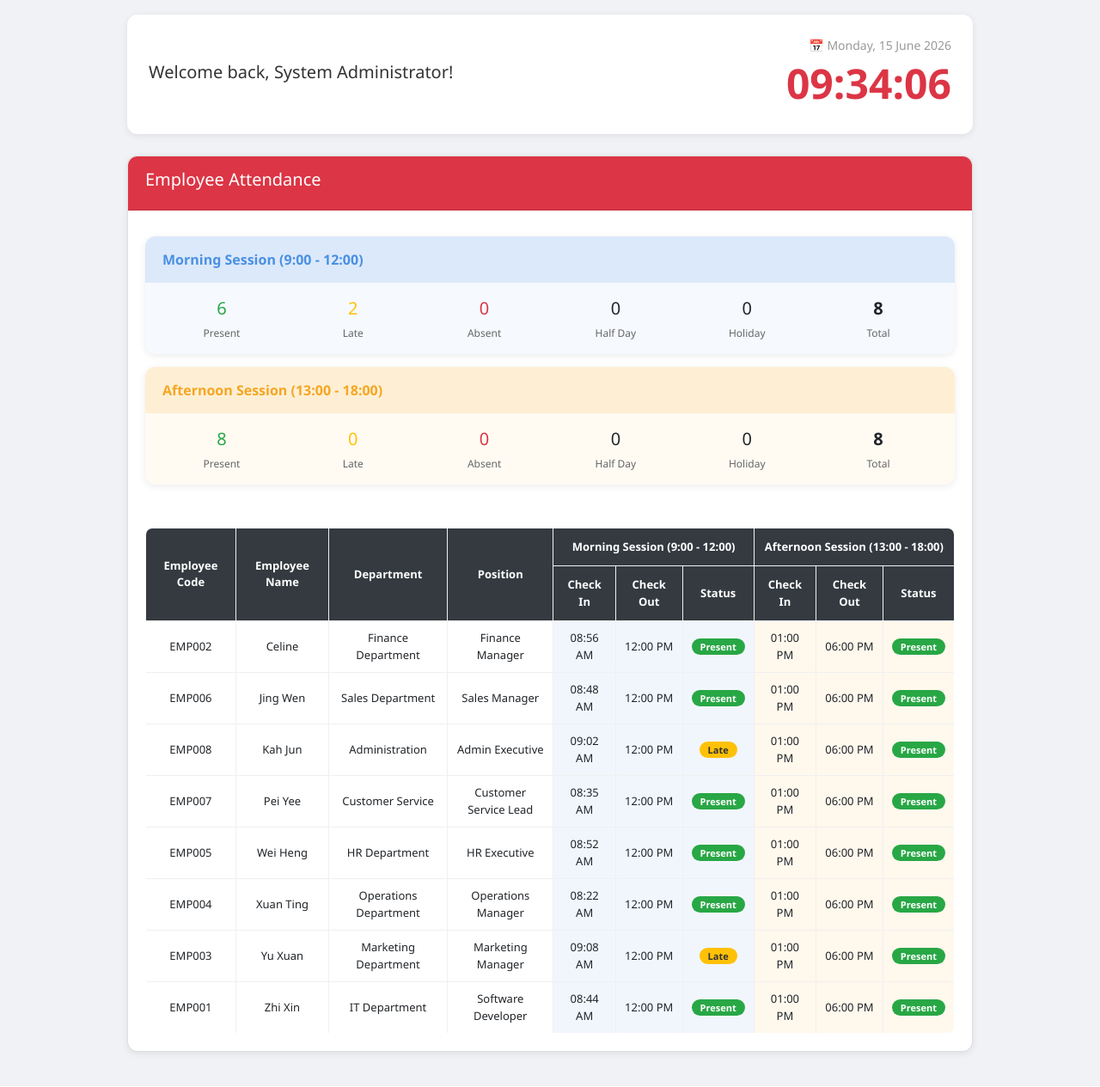
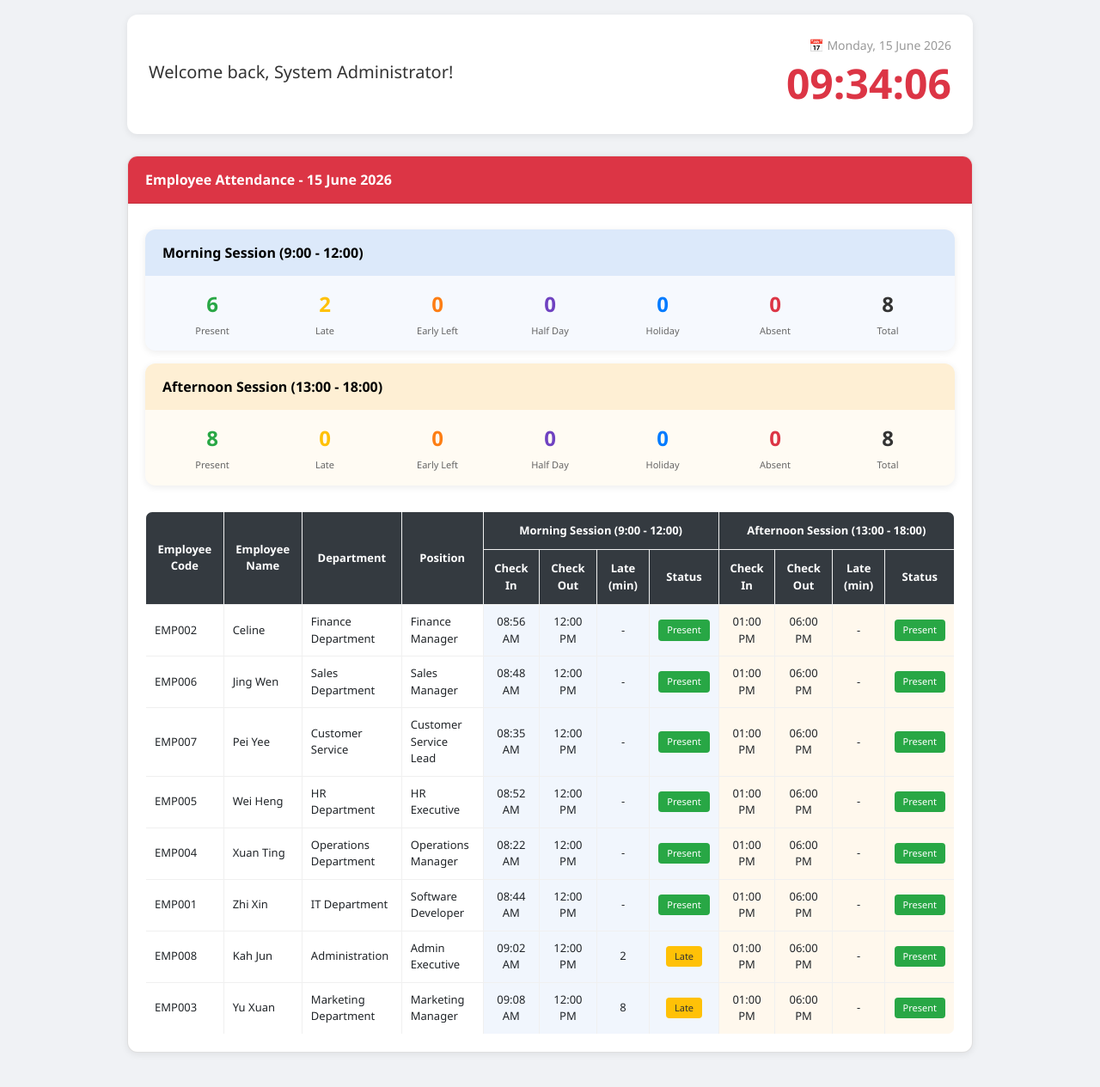
Before and after one commit to Pan-Zhi-Xin/TSE_PROJECT_Employee_Attendance_System, a PHP site: page /TSE_PROJECT/Admin/dashboard_admin.php in a window 1280 px wide. Shown: the part 163-1428 px from the top of the page at 86% size. Run offline with PHP 8.4, Linux system fonts and the light colour scheme; a user stored in the database is signed in; data comes from the database, SQL or seed files in the repository.

Commit message:
fix status display (dashboard admin)

```diff
--- a/TSE_PROJECT/Admin/dashboard_admin.css
+++ b/TSE_PROJECT/Admin/dashboard_admin.css
@@ -64,6 +64,7 @@ body {
     font-weight: bold;
     font-size: 16px;
 }
+
 .card-body {
     padding: 20px;
 }
@@ -120,19 +121,21 @@ body {
     background: rgba(245, 166, 35, 0.15);
 }
 
-/* Status Badges */
-.badge {
+/* Status Badges - Matching Report View */
+.status-badge {
+    display: inline-block;
     padding: 4px 10px;
-    border-radius: 20px;
+    border-radius: 4px;
     font-size: 11px;
-    display: inline-block;
+    font-weight: 500;
 }
 
-.badge-success { background: #28a745; color: white; }
-.badge-warning { background: #ffc107; color: #333; }
-.badge-danger { background: #dc3545; color: white; }
-.badge-info { background: #17a2b8; color: white; }
-.badge-primary { background: #4A90E2; color: white; }
+.status-present { background: #28a745; color: white; }
+.status-late { background: #ffc107; color: #333; }
+.status-absent { background: #dc3545; color: white; }
+.status-half-day { background: #6f42c1; color: white; }
+.status-holiday { background: #007bff; color: white; }
+.status-early-left { background: #fd7e14; color: white; }
 
 /* Summary Cards Styles */
 .summary-cards {
@@ -140,7 +143,7 @@ body {
     display: flex;
     flex-direction: column;
     gap: 15px;
-    margin-bottom: 50px;
+    margin-bottom: 30px;
 }
 
 .summary-card {
@@ -168,12 +171,12 @@ body {
 
 .morning-card .summary-card-header {
     background: rgba(74, 144, 226, 0.15);
-    color: #4A90E2;
+    color: black;
 }
 
 .afternoon-card .summary-card-header {
     background: rgba(245, 166, 35, 0.15);
-    color: #F5A623;
+    color: black;
 }
 
 .summary-card-body {
@@ -194,22 +197,25 @@ body {
 }
 
 .stat-value {
-    font-size: 20px;
+    font-size: 24px;
     margin-bottom: 5px;
-    font-weight: 500;
+    font-weight: 600;
 }
 
 .stat-label {
-    font-size: 12px;
+    font-size: 11px;
     color: #666;
 }
 
-.morning-card .stat-value.present { color: #28a745; }
-.morning-card .stat-value.late { color: #ffc107; }
-.morning-card .stat-value.absent { color: #dc3545; }
-.morning-card .stat-value.total { font-weight: bold; }
+/* Stat colors matching status badges */
+.stat-value.present { color: #28a745; }
+.stat-value.late { color: #ffc107; }
+.stat-value.early-left { color: #fd7e14; }
+.stat-value.half-day { color: #6f42c1; }
+.stat-value.holiday { color: #007bff; }
+.stat-value.absent { color: #dc3545; }
+.stat-value.total { color: #333; font-weight: bold; }
 
-.afternoon-card .stat-value.present { color: #28a745; }
-.afternoon-card .stat-value.late { color: #ffc107; }
-.afternoon-card .stat-value.absent { color: #dc3545; }
-.afternoon-card .stat-value.total { font-weight: bold;}
+.text-center {
+    text-align: center;
+}
--- a/TSE_PROJECT/Admin/dashboard_admin.php
+++ b/TSE_PROJECT/Admin/dashboard_admin.php
@@ -71,19 +71,71 @@ $morning_late = 0;
 $morning_absent = 0;
 $morning_half_day = 0;
 $morning_holiday = 0;
+$morning_left_early = 0;
 
-$morning_stats = "SELECT a.status FROM attendance_records a
+$morning_stats = "SELECT a.status, a.check_out_time, a.check_in_time, a.late_minutes
+                  FROM attendance_records a
                   JOIN employees e ON a.employee_id = e.employee_id
                   JOIN users u ON e.user_id = u.user_id
                   WHERE a.record_date = '$today' AND a.session = 'morning'
                   AND u.role = 'employee' AND u.status = 'Active'";
 $morning_result = mysqli_query($conn, $morning_stats);
+
+// Check if query failed
+if(!$morning_result) {
+    $morning_result = [];
+    $morning_present = $morning_late = $morning_absent = $morning_half_day = $morning_holiday = $morning_left_early = 0;
+} else {
+    while($row = mysqli_fetch_assoc($morning_result)) {
+        $status = $row['status'];
+        // Check for left early (if checked out before session end)
+        $check_out = $row['check_out_time'];
+        $is_early = false;
+        if($check_out && $check_out < $morning_end) {
+            $is_early = true;
+        }
+
+        if($is_early && ($status == 'present' || $status == 'late')) {
+            $morning_left_early++;
+        } elseif($status == 'present') {
+            $morning_present++;
+        } elseif($status == 'late') {
+            $morning_late++;
+        } elseif($status == 'half_day') {
+            $morning_half_day++;
+        } elseif($status == 'holiday') {
+            $morning_holiday++;
+        } elseif($status == 'left_early') {
+            $morning_left_early++;
+        } else {
+            $morning_absent++;
+        }
+    }
+}
 while($row = mysqli_fetch_assoc($morning_result)) {
-    if($row['status'] == 'present') $morning_present++;
-    elseif($row['status'] == 'late') $morning_late++;
-    elseif($row['status'] == 'half_day') $morning_half_day++;
-    elseif($row['status'] == 'holiday') $morning_holiday++;
-    else $morning_absent++;
+    $status = $row['status'];
+    // Check for left early (if checked out before session end)
+    $check_out = $row['check_out_time'];
+    $is_early = false;
+    if($check_out && $check_out < $morning_end) {
+        $is_early = true;
+    }
+
+    if($is_early && ($status == 'present' || $status == 'late')) {
+        $morning_left_early++;
+    } elseif($status == 'present') {
+        $morning_present++;
+    } elseif($status == 'late') {
+        $morning_late++;
+    } elseif($status == 'half_day') {
+        $morning_half_day++;
+    } elseif($status == 'holiday') {
+        $morning_holiday++;
+    } elseif($status == 'left_early') {
+        $morning_left_early++;
+    } else {
+        $morning_absent++;
+    }
 }
 
 // Afternoon session stats (only active employees)
@@ -92,45 +144,124 @@ $afternoon_late = 0;
 $afternoon_absent = 0;
 $afternoon_half_day = 0;
 $afternoon_holiday = 0;
+$afternoon_left_early = 0;
 
-$afternoon_stats = "SELECT a.status FROM attendance_records a
+$afternoon_stats = "SELECT a.status, a.check_out_time, a.check_in_time, a.late_minutes
+                    FROM attendance_records a
                     JOIN employees e ON a.employee_id = e.employee_id
                     JOIN users u ON e.user_id = u.user_id
                     WHERE a.record_date = '$today' AND a.session = 'afternoon'
                     AND u.role = 'employee' AND u.status = 'Active'";
 $afternoon_result = mysqli_query($conn, $afternoon_stats);
+
+// Check if query failed
+if(!$afternoon_result) {
+    $afternoon_result = [];
+    $afternoon_present = $afternoon_late = $afternoon_absent = $afternoon_half_day = $afternoon_holiday = $afternoon_left_early = 0;
+} else {
+    while($row = mysqli_fetch_assoc($afternoon_result)) {
+        $status = $row['status'];
+        // Check for left early (if checked out before session end)
+        $check_out = $row['check_out_time'];
+        $is_early = false;
+        if($check_out && $check_out < $afternoon_end) {
+            $is_early = true;
+        }
+
+        if($is_early && ($status == 'present' || $status == 'late')) {
+            $afternoon_left_early++;
+        } elseif($status == 'present') {
+            $afternoon_present++;
+        } elseif($status == 'late') {
+            $afternoon_late++;
+        } elseif($status == 'half_day') {
+            $afternoon_half_day++;
+        } elseif($status == 'holiday') {
+            $afternoon_holiday++;
+        } elseif($status == 'left_early') {
+            $afternoon_left_early++;
+        } else {
+            $afternoon_absent++;
+        }
+    }
+}
 while($row = mysqli_fetch_assoc($afternoon_result)) {
-    if($row['status'] == 'present') $afternoon_present++;
-    elseif($row['status'] == 'late') $afternoon_late++;
-    elseif($row['status'] == 'half_day') $afternoon_half_day++;
-    elseif($row['status'] == 'holiday') $afternoon_holiday++;
-    else $afternoon_absent++;
+    $status = $row['status'];
+    // Check for left early (if checked out before session end)
+    $check_out = $row['check_out_time'];
+    $is_early = false;
+    if($check_out && $check_out < $afternoon_end) {
+        $is_early = true;
+    }
+
+    if($is_early && ($status == 'present' || $status == 'late')) {
+        $afternoon_left_early++;
+    } elseif($status == 'present') {
+        $afternoon_present++;
+    } elseif($status == 'late') {
+        $afternoon_late++;
+    } elseif($status == 'half_day') {
+        $afternoon_half_day++;
+    } elseif($status == 'holiday') {
+        $afternoon_holiday++;
+    } elseif($status == 'left_early') {
+        $afternoon_left_early++;
+    } else {
+        $afternoon_absent++;
+    }
 }
 
 $employee_query = "SELECT u.name, e.employee_id, e.employee_code, e.department, e.position,
-                          m.check_in_time as morning_in, m.check_out_time as morning_out, m.status as morning_status,
-                          a.check_in_time as afternoon_in, a.check_out_time as afternoon_out, a.status as afternoon_status
+                          m.check_in_time as morning_in, m.check_out_time as morning_out, m.status as morning_status, m.late_minutes as morning_late,
+                          a.check_in_time as afternoon_in, a.check_out_time as afternoon_out, a.status as afternoon_status, a.late_minutes as afternoon_late
                    FROM employees e
                    JOIN users u ON e.user_id = u.user_id
                    LEFT JOIN attendance_records m ON e.employee_id = m.employee_id AND m.record_date = '$today' AND m.session = 'morning'
                    LEFT JOIN attendance_records a ON e.employee_id = a.employee_id AND a.record_date = '$today' AND a.session = 'afternoon'
                    WHERE u.role = 'employee' AND u.status = 'Active'
-                   ORDER BY u.name";
+                   ORDER BY
+                       CASE
+                           WHEN m.status = 'present' THEN 1
+                           WHEN m.status = 'late' THEN 2
+                           WHEN m.status = 'half_day' THEN 3
+                           WHEN m.status = 'holiday' THEN 4
+                           WHEN m.status = 'left_early' THEN 5
+                           WHEN m.status = 'absent' THEN 6
+                           ELSE 7
+                       END,
+                       u.name ASC";
 $employee_result = mysqli_query($conn, $employee_query);
 
-// Function to get badge class and text based on status
-function getStatusBadge($status) {
+// Check if employee query failed
+if(!$employee_result) {
+    $employee_result = [];
+}
+
+// Function to get badge class and text based on status (matching report view)
+function getStatusBadge($status, $check_out_time = null, $session_end = null) {
+    // Check for left early
+    $is_early = false;
+    if($check_out_time && $session_end && $check_out_time < $session_end) {
+        $is_early = true;
+    }
+
+    if($is_early && ($status == 'present' || $status == 'late')) {
+        return ['class' => 'status-early-left', 'text' => 'Early Left'];
+    }
+
     switch($status) {
         case 'present':
-            return ['class' => 'badge-success', 'text' => 'Present'];
+            return ['class' => 'status-present', 'text' => 'Present'];
         case 'late':
-            return ['class' => 'badge-warning', 'text' => 'Late'];
+            return ['class' => 'status-late', 'text' => 'Late'];
         case 'half_day':
-            return ['class' => 'badge-info', 'text' => 'Half Day'];
+            return ['class' => 'status-half-day', 'text' => 'Half Day'];
         case 'holiday':
-            return ['class' => 'badge-primary', 'text' => 'Holiday'];
+            return ['class' => 'status-holiday', 'text' => 'Holiday'];
+        case 'left_early':
+            return ['class' => 'status-early-left', 'text' => 'Early Left'];
         default:
-            return ['class' => 'badge-danger', 'text' => 'Absent'];
+            return ['class' => 'status-absent', 'text' => 'Absent'];
     }
 }
 ?>
@@ -157,10 +288,10 @@ function getStatusBadge($status) {
 
     <div class="card">
         <div class="card-header">
-            <h5>Employee Attendance</h5>
+            Employee Attendance - <?php echo date('d F Y'); ?>
         </div>
         <div class="card-body">
-            <!-- Summary Cards at Bottom -->
+            <!-- Summary Cards -->
             <div class="summary-cards">
                 <!-- Morning Session Card -->
                 <div class="summary-card morning-card">
@@ -178,8 +309,8 @@ function getStatusBadge($status) {
                                 <div class="stat-label">Late</div>
                             </div>
                             <div class="stat-item">
-                                <div class="stat-value absent"><?php echo $morning_absent; ?></div>
-                                <div class="stat-label">Absent</div>
+                                <div class="stat-value early-left"><?php echo $morning_left_early; ?></div>
+                                <div class="stat-label">Early Left</div>
                             </div>
                             <div class="stat-item">
                                 <div class="stat-value half-day"><?php echo $morning_half_day; ?></div>
@@ -190,7 +321,11 @@ function getStatusBadge($status) {
                                 <div class="stat-label">Holiday</div>
                             </div>
                             <div class="stat-item">
-                                <div class="stat-value total"><?php echo $morning_present + $morning_late + $morning_absent + $morning_half_day + $morning_holiday; ?></div>
+                                <div class="stat-value absent"><?php echo $morning_absent; ?></div>
+                                <div class="stat-label">Absent</div>
+                            </div>
+                            <div class="stat-item">
+                                <div class="stat-value total"><?php echo $morning_present + $morning_late + $morning_left_early + $morning_half_day + $morning_holiday + $morning_absent; ?></div>
                                 <div class="stat-label">Total</div>
                             </div>
                         </div>
@@ -213,8 +348,8 @@ function getStatusBadge($status) {
                                 <div class="stat-label">Late</div>
                             </div>
                             <div class="stat-item">
-                                <div class="stat-value absent"><?php echo $afternoon_absent; ?></div>
-                                <div class="stat-label">Absent</div>
+                                <div class="stat-value early-left"><?php echo $afternoon_left_early; ?></div>
+                                <div class="stat-label">Early Left</div>
                             </div>
                             <div class="stat-item">
                                 <div class="stat-value half-day"><?php echo $afternoon_half_day; ?></div>
@@ -225,13 +360,18 @@ function getStatusBadge($status) {
                                 <div class="stat-label">Holiday</div>
                             </div>
                             <div class="stat-item">
-                                <div class="stat-value total"><?php echo $afternoon_present + $afternoon_late + $afternoon_absent + $afternoon_half_day + $afternoon_holiday; ?></div>
+                                <div class="stat-value absent"><?php echo $afternoon_absent; ?></div>
+                                <div class="stat-label">Absent</div>
+                            </div>
+                            <div class="stat-item">
+                                <div class="stat-value total"><?php echo $afternoon_present + $afternoon_late + $afternoon_left_early + $afternoon_half_day + $afternoon_holiday + $afternoon_absent; ?></div>
                                 <div class="stat-label">Total</div>
                             </div>
                         </div>
                     </div>
                 </div>
             </div>
+
             <div class="table-responsive">
                 <table class="data-table">
                     <thead>
@@ -240,44 +380,48 @@ function getStatusBadge($status) {
                             <th rowspan="2">Employee Name</th>
                             <th rowspan="2">Department</th>
                             <th rowspan="2">Position</th>
-                            <th colspan="3">Morning Session (9:00 - 12:00)</th>
-                            <th colspan="3">Afternoon Session (13:00 - 18:00)</th>
+                            <th colspan="4">Morning Session (9:00 - 12:00)</th>
+                            <th colspan="4">Afternoon Session (13:00 - 18:00)</th>
                         </tr>
                         <tr>
-                            <th class="morning-group">Check In</th>
-                            <th class="morning-group">Check Out</th>
-                            <th class="morning-group">Status</th>
-                            <th class="afternoon-group">Check In</th>
-                            <th class="afternoon-group">Check Out</th>
-                            <th class="afternoon-group">Status</th>
+                            <th>Check In</th>
+                            <th>Check Out</th>
+                            <th>Late (min)</th>
+                            <th>Status</th>
+                            <th>Check In</th>
+                            <th>Check Out</th>
+                            <th>Late (min)</th>
+                            <th>Status</th>
                         </tr>
                     </thead>
                     <tbody>
                         <?php if(mysqli_num_rows($employee_result) > 0): ?>
                             <?php while($row = mysqli_fetch_assoc($employee_result)):
-                                $morning_badge = getStatusBadge($row['morning_status']);
-                                $afternoon_badge = getStatusBadge($row['afternoon_status']);
+                                $morning_badge = getStatusBadge($row['morning_status'], $row['morning_out'], $morning_end);
+                                $afternoon_badge = getStatusBadge($row['afternoon_status'], $row['afternoon_out'], $afternoon_end);
                             ?>
                             <tr>
-                                <td><?php echo htmlspecialchars($row['employee_code']); ?></td>
-                                <td><?php echo htmlspecialchars($row['name']); ?></td>
-                                <td><?php echo htmlspecialchars($row['department']); ?></td>
-                                <td><?php echo htmlspecialchars($row['position']); ?></td>
+                                <td style="text-align: left;"><?php echo htmlspecialchars($row['employee_code']); ?></td>
+                                <td style="text-align: left;"><?php echo htmlspecialchars($row['name']); ?></td>
+                                <td style="text-align: left;"><?php echo htmlspecialchars($row['department']); ?></td>
+                                <td style="text-align: left;"><?php echo htmlspecialchars($row['position']); ?></td>
 
                                 <!-- Morning Session Data -->
                                 <td class="morning-data"><?php echo $row['morning_in'] ? date('h:i A', strtotime($row['morning_in'])) : '-'; ?></td>
                                 <td class="morning-data"><?php echo $row['morning_out'] ? date('h:i A', strtotime($row['morning_out'])) : '-'; ?></td>
-                                <td class="morning-data"><span class="badge <?php echo $morning_badge['class']; ?>"><?php echo $morning_badge['text']; ?></span></td>
+                                <td class="morning-data"><?php echo intval($row['morning_late'] ?? 0) > 0 ? intval($row['morning_late']) : '-'; ?></td>
+                                <td class="morning-data"><span class="status-badge <?php echo $morning_badge['class']; ?>"><?php echo $morning_badge['text']; ?></span></td>
 
                                 <!-- Afternoon Session Data -->
                                 <td class="afternoon-data"><?php echo $row['afternoon_in'] ? date('h:i A', strtotime($row['afternoon_in'])) : '-'; ?></td>
                                 <td class="afternoon-data"><?php echo $row['afternoon_out'] ? date('h:i A', strtotime($row['afternoon_out'])) : '-'; ?></td>
-                                <td class="afternoon-data"><span class="badge <?php echo $afternoon_badge['class']; ?>"><?php echo $afternoon_badge['text']; ?></span></td>
+                                <td class="afternoon-data"><?php echo intval($row['afternoon_late'] ?? 0) > 0 ? intval($row['afternoon_late']) : '-'; ?></td>
+                                <td class="afternoon-data"><span class="status-badge <?php echo $afternoon_badge['class']; ?>"><?php echo $afternoon_badge['text']; ?></span></td>
                             </tr>
                             <?php endwhile; ?>
                         <?php else: ?>
                             <tr>
-                                <td colspan="10" class="text-center">No active employees found</td>
+                                <td colspan="12" class="text-center">No active employees found</td
                             </tr>
                         <?php endif; ?>
                     </tbody>
```
